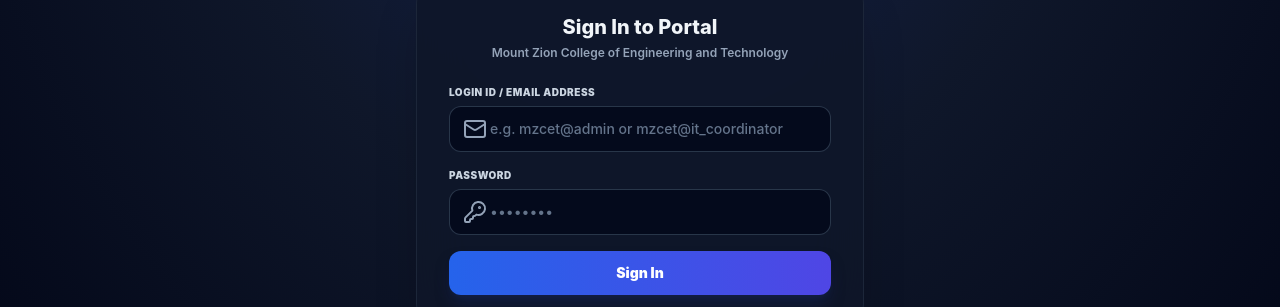
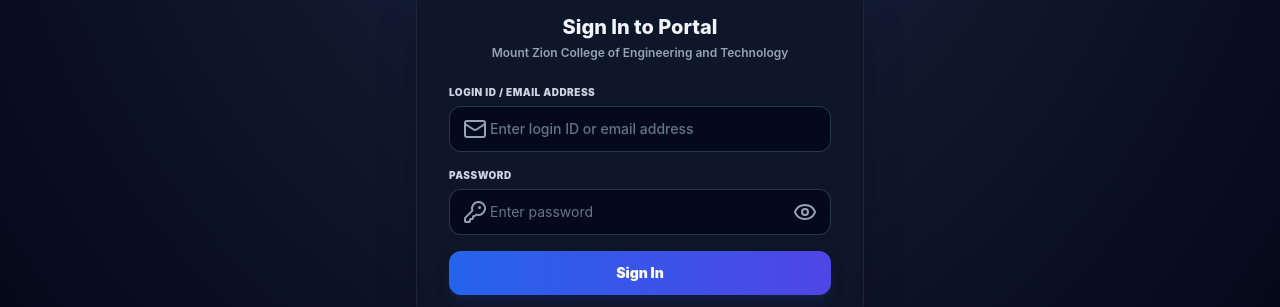
Before and after one commit to sk-hariharan/MZCET-report, a React (Vite) app in the folder frontend/: page / in a window 1280 px wide. Shown: the part 339-646 px from the top of the page. Built offline with nearby package versions, Linux system fonts and the light colour scheme; no server answers.

Commit message:
Update Login page: remove e.g. placeholders and add password show/hide visibility toggle icon

```diff
--- a/frontend/src/pages/Login.tsx
+++ b/frontend/src/pages/Login.tsx
@@ -1,11 +1,12 @@
 import React, { useState } from 'react';
 import { useAuth } from '../context/AuthContext';
-import { GraduationCap, AlertCircle, KeyRound, Mail, ShieldAlert } from 'lucide-react';
+import { GraduationCap, AlertCircle, KeyRound, Mail, ShieldAlert, Eye, EyeOff } from 'lucide-react';
 
 export const Login: React.FC = () => {
   const { login } = useAuth();
   const [email, setEmail] = useState('');
   const [password, setPassword] = useState('');
+  const [showPassword, setShowPassword] = useState(false);
   const [loading, setLoading] = useState(false);
   const [error, setError] = useState<string | null>(null);
 
@@ -102,7 +103,7 @@
                   value={email}
                   onChange={e => setEmail(e.target.value)}
                   className="w-full bg-slate-950/70 border border-slate-700/80 focus:border-blue-500 focus:ring-1 focus:ring-blue-500 pl-10 pr-4 py-3 rounded-xl text-sm text-slate-100 placeholder-slate-500 outline-none transition-all font-medium"
-                  placeholder="e.g. mzcet@admin or mzcet@it_coordinator"
+                  placeholder="Enter login ID or email address"
                   required
                 />
               </div>
@@ -115,13 +116,21 @@
                   <KeyRound className="h-4.5 w-4.5" />
                 </span>
                 <input
-                  type="password"
+                  type={showPassword ? "text" : "password"}
                   value={password}
                   onChange={e => setPassword(e.target.value)}
-                  className="w-full bg-slate-950/70 border border-slate-700/80 focus:border-blue-500 focus:ring-1 focus:ring-blue-500 pl-10 pr-4 py-3 rounded-xl text-sm text-slate-100 placeholder-slate-500 outline-none transition-all"
-                  placeholder="••••••••"
+                  className="w-full bg-slate-950/70 border border-slate-700/80 focus:border-blue-500 focus:ring-1 focus:ring-blue-500 pl-10 pr-11 py-3 rounded-xl text-sm text-slate-100 placeholder-slate-500 outline-none transition-all"
+                  placeholder="Enter password"
                   required
                 />
+                <button
+                  type="button"
+                  onClick={() => setShowPassword(!showPassword)}
+                  className="absolute inset-y-0 right-0 pr-3.5 flex items-center text-slate-400 hover:text-slate-200 transition-colors"
+                  title={showPassword ? "Hide password" : "Show password"}
+                >
+                  {showPassword ? <EyeOff className="h-4.5 w-4.5" /> : <Eye className="h-4.5 w-4.5" />}
+                </button>
               </div>
             </div>
 
```
